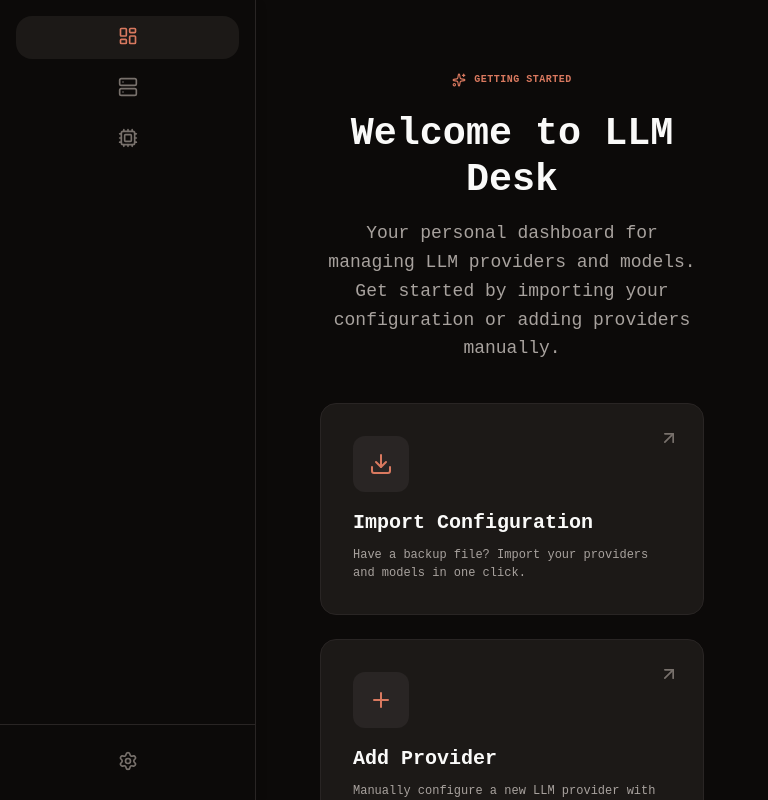
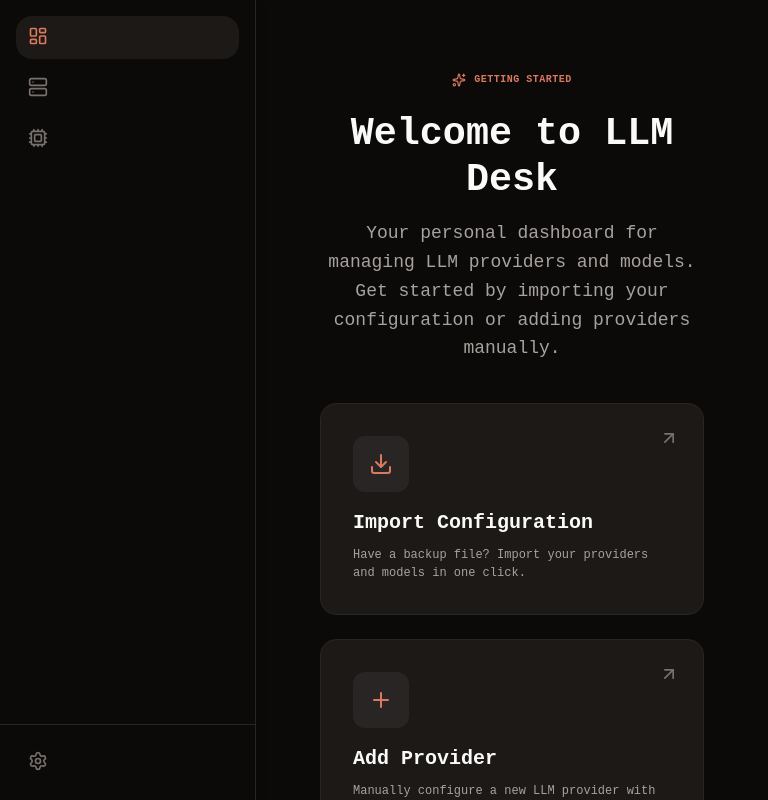
Before and after one commit to shantoislamdev/LLM-Desk, a React (Vite) app in the folder frontend/: page / in a window 768 px wide. Built offline with nearby package versions, Linux system fonts and the light colour scheme; what minisnackbar would draw is missing.

Commit message:
fix(ui): improve sidebar hover interactions
- Enable text labels on tablet hover
- Restrict hover expansion to tablet breakpoints to prevent desktop glitches

```diff
--- a/frontend/src/styles/layout/_sidebar.css
+++ b/frontend/src/styles/layout/_sidebar.css
@@ -18,21 +18,33 @@
     overflow: hidden;
     z-index: 50;
   }
+}
 
-  /* Expand on hover for tablet users */
+/* Hover expansion for Tablet only */
+@media (min-width: 768px) and (max-width: 1023px) {
   .sidebar:hover {
     width: 16rem;
     box-shadow: var(--shadow-lg);
+  }
+
+  .sidebar:hover .nav-item__label {
+    display: block;
+    animation: fadeIn 0.2s ease forwards;
+  }
+
+  .sidebar:hover .nav-item {
+    justify-content: flex-start;
+  }
+
+  .sidebar:hover .sidebar__section {
+    display: block;
+    animation: fadeIn 0.2s ease forwards;
   }
 }
 
 @media (min-width: 1024px) {
   .sidebar {
     width: 16rem;
-  }
-
-  .sidebar:hover {
-    box-shadow: none;
   }
 }
 
@@ -113,3 +125,8 @@
   background-color: var(--color-accent);
   border-radius: 0 var(--radius-sm) var(--radius-sm) 0;
 }
+
+@keyframes fadeIn {
+  from { opacity: 0; }
+  to { opacity: 1; }
+}
```
